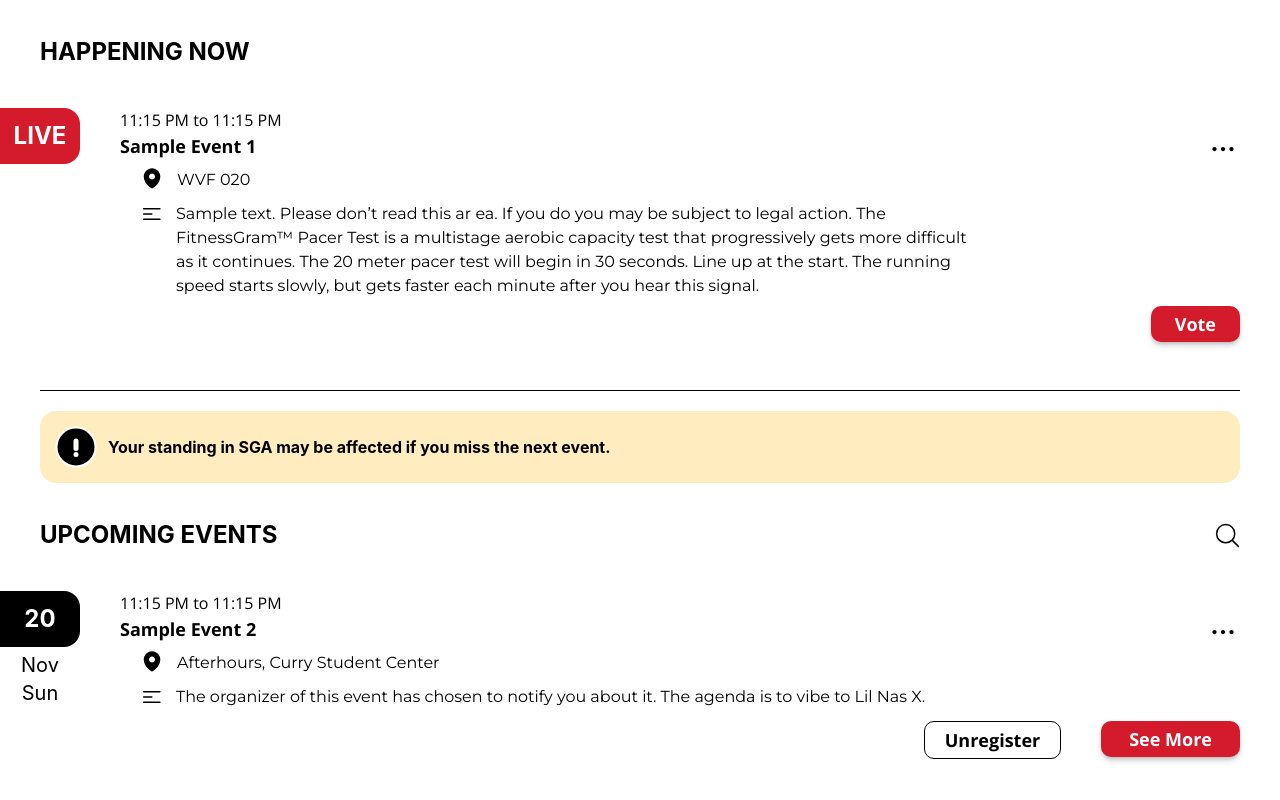
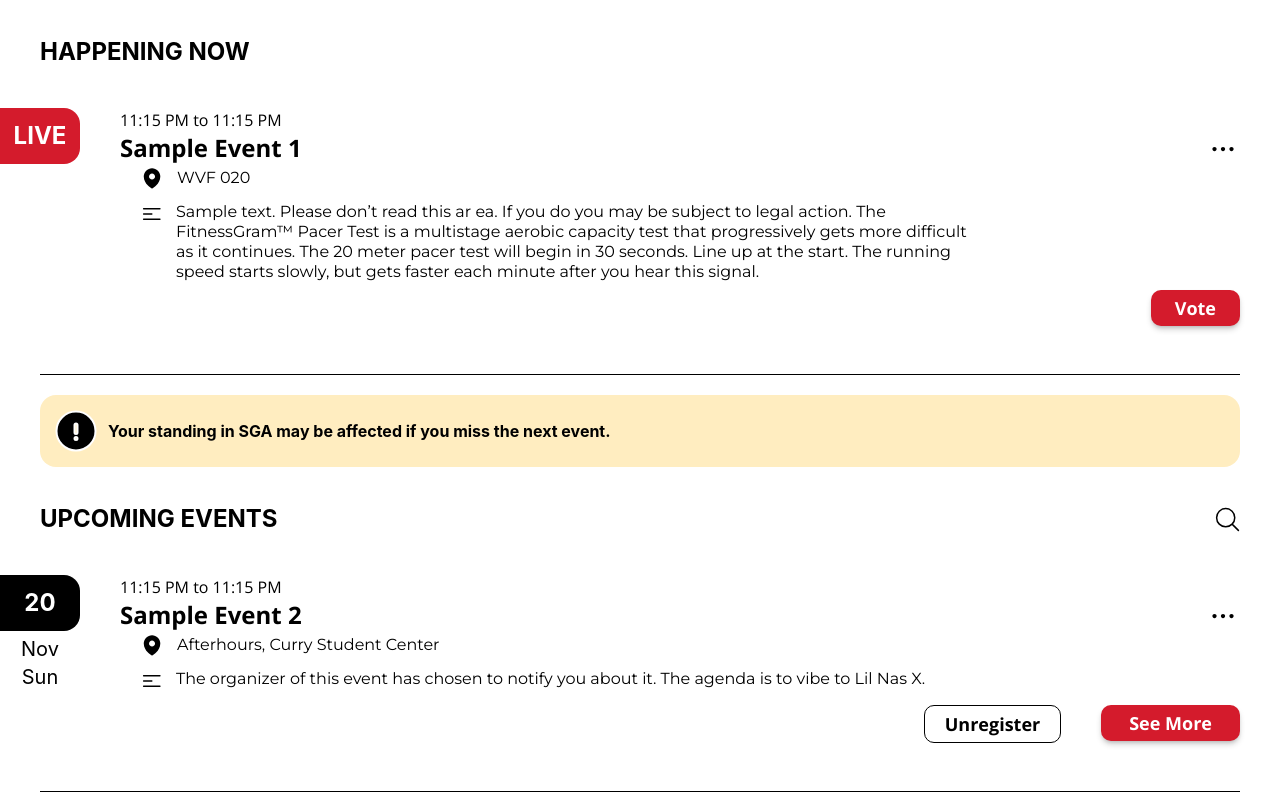
Before and after one commit to sandboxnu/sga-tooling, a React (Create React App) app: page /events in a window 1280 px wide. Shown: the top 800 px of the page. Built offline with nearby package versions, Linux system fonts and the light colour scheme.

Commit message:
text size is consistent across desktop and mobile

```diff
--- a/src/components/Error404.tsx
+++ b/src/components/Error404.tsx
@@ -12,7 +12,7 @@ const Error404 = (): ReactElement => {
         <h1 className="text-3xl font-bold text-center">404 - Page Not Found</h1>
         <p className="text-xl text-center max-w-sm">
           We can't find the page you're looking for. Contact the site owner if
-          this is a mistake.{" "}
+          this is a mistake.
         </p>
       </div>
       <button
--- a/src/components/EventCard.tsx
+++ b/src/components/EventCard.tsx
@@ -42,11 +42,11 @@ const EventCard = ({
     <div className="flex my-8 md:my-10">
       <EventDate startTime={startTime} color={color} />
       <div className="flex-1 px-6 md:px-10">
-        <span className="font-sans md:text-base">
+        <span className="font-sans">
           {startTimeString + (endTime ? " to " + endTimeString : "")}
         </span>
         <div className="flex flex-row justify-between items-start mb-4 md:mb-0">
-          <div className="not-italic font-bold text-2xl leading-8 font-sans break-words w-4/5 md:pr-64 md:text-lg">
+          <div className="not-italic font-bold text-2xl leading-8 font-sans break-words w-4/5 md:pr-64">
             {name}
           </div>
           <img
@@ -57,13 +57,13 @@ const EventCard = ({
         </div>
         <div className="flex flex-row items-start mb-4 md:ml-4 md:mb-2">
           <img src={PinSVG} alt="Pin svg" className="p-1 pt-0" />
-          <span className="text-body-mobile pl-2 pr-8 pt-0.5 font-montserrat break-words w-full md:pr-64 md:text-base">
+          <span className="text-body-mobile pl-2 pr-8 pt-0.5 font-montserrat break-words w-full md:pr-64">
             {location}
           </span>
         </div>
         <div className="flex flex-row items-start mb-6 md:ml-4 md:mb-0">
           <img src={TextIconSVG} alt="TextIcon svg" className="p-1 pt-0" />
-          <p className="text-body-mobile pl-2 pr-8 font-montserrat break-words w-full md:pr-64 md:text-base">
+          <p className="text-body-mobile pl-2 pr-8 font-montserrat break-words w-full md:pr-64">
             {description}
           </p>
         </div>
```
